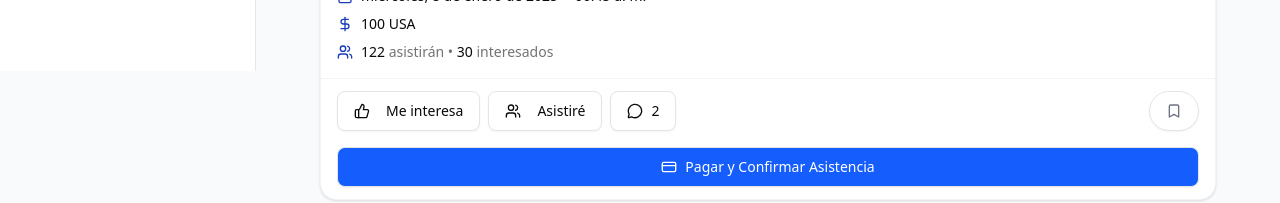
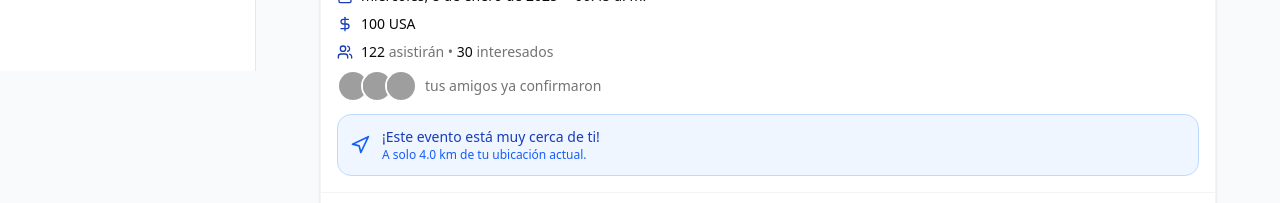
Before and after one commit to juanovni/event-feed-frontend, a Next.js app: page /feeds in a window 1280 px wide. Shown: the part 729-932 px from the top of the page. Built offline with nearby package versions, Linux system fonts and the light colour scheme; grey boxes are pictures that could not be loaded.

Commit message:
Added the NavigationWidget

```diff
--- a/package.json
+++ b/package.json
@@ -12,6 +12,7 @@
     "@headlessui/react": "^2.2.9",
     "@radix-ui/react-avatar": "^1.1.10",
     "@radix-ui/react-slot": "^1.2.3",
+    "@radix-ui/react-tooltip": "^1.2.8",
     "class-variance-authority": "^0.7.1",
     "clsx": "^2.1.1",
     "framer-motion": "^12.23.24",
--- a/src/components/feeds/FeedGridItem.tsx
+++ b/src/components/feeds/FeedGridItem.tsx
@@ -7,7 +7,10 @@ import {
   Calendar,
   CreditCard,
   DollarSign,
-  Map, MessageCircle, Share, ThumbsUp, UserPlus, Users
+  Map, MessageCircle,
+  ThumbsUp,
+  UserPlus,
+  Users
 } from "lucide-react";
 import { IoSendOutline } from "react-icons/io5";
 import { GalleryPopup } from "../ui/gallery/GalleryPopup";
@@ -15,7 +18,7 @@ import { Button } from "../ui/button";
 import { cn } from "@/lib/utils";
 import { Badge } from "../ui/badge";
 import { formatDate, formatTime } from "@/utils";
-import { AvatarIcon, AvatarProfile } from "@/components";
+import { AvatarProfile, AvatarsFriendsWidget, NavigationWidget } from "@/components";
 
 interface Props {
   event: Event;
@@ -26,7 +29,7 @@ export const FeedGridItem = ({ event }: Props) => {
   const [interested, setInterested] = useState(false);
   const [assist, setAssist] = useState(false);
   const [isFollowing, setIsFollowing] = useState(false);
-
+  const distanceKm = 4;
   const handleFollow = () => {
     setIsFollowing(!isFollowing)
     //onFollow?.(event.publisherId)
@@ -106,7 +109,13 @@ export const FeedGridItem = ({ event }: Props) => {
               <span className="font-medium text-foreground">30</span> interesados
             </p>
           </div>
+
+          <AvatarsFriendsWidget />
+
         </div>
+
+        <NavigationWidget distanceKm={distanceKm} />
+
       </div>
 
       {/* Actions */}
--- a/src/components/index.ts
+++ b/src/components/index.ts
@@ -5,3 +5,6 @@ export * from './ui/gallery/GalleryPopup';
 export * from './ui/sidebar/Sidebar';
 export * from './ui/sidebar/SidebarItem';
 export * from './ui/title/Title';
+
+export * from './ui/widgets/NavigationWidget';
+export * from './ui/widgets/AvatarsFriendsWidget';
--- /dev/null
+++ b/src/components/ui/tooltip.tsx
@@ -0,0 +1,61 @@
+"use client"
+
+import * as React from "react"
+import * as TooltipPrimitive from "@radix-ui/react-tooltip"
+
+import { cn } from "@/lib/utils"
+
+function TooltipProvider({
+  delayDuration = 0,
+  ...props
+}: React.ComponentProps<typeof TooltipPrimitive.Provider>) {
+  return (
+    <TooltipPrimitive.Provider
+      data-slot="tooltip-provider"
+      delayDuration={delayDuration}
+      {...props}
+    />
+  )
+}
+
+function Tooltip({
+  ...props
+}: React.ComponentProps<typeof TooltipPrimitive.Root>) {
+  return (
+    <TooltipProvider>
+      <TooltipPrimitive.Root data-slot="tooltip" {...props} />
+    </TooltipProvider>
+  )
+}
+
+function TooltipTrigger({
+  ...props
+}: React.ComponentProps<typeof TooltipPrimitive.Trigger>) {
+  return <TooltipPrimitive.Trigger data-slot="tooltip-trigger" {...props} />
+}
+
+function TooltipContent({
+  className,
+  sideOffset = 0,
+  children,
+  ...props
+}: React.ComponentProps<typeof TooltipPrimitive.Content>) {
+  return (
+    <TooltipPrimitive.Portal>
+      <TooltipPrimitive.Content
+        data-slot="tooltip-content"
+        sideOffset={sideOffset}
+        className={cn(
+          "bg-foreground text-background animate-in fade-in-0 zoom-in-95 data-[state=closed]:animate-out data-[state=closed]:fade-out-0 data-[state=closed]:zoom-out-95 data-[side=bottom]:slide-in-from-top-2 data-[side=left]:slide-in-from-right-2 data-[side=right]:slide-in-from-left-2 data-[side=top]:slide-in-from-bottom-2 z-50 w-fit origin-(--radix-tooltip-content-transform-origin) rounded-md px-3 py-1.5 text-xs text-balance",
+          className
+        )}
+        {...props}
+      >
+        {children}
+        <TooltipPrimitive.Arrow className="bg-foreground fill-foreground z-50 size-2.5 translate-y-[calc(-50%_-_2px)] rotate-45 rounded-[2px]" />
+      </TooltipPrimitive.Content>
+    </TooltipPrimitive.Portal>
+  )
+}
+
+export { Tooltip, TooltipTrigger, TooltipContent, TooltipProvider }
--- /dev/null
+++ b/src/components/ui/widgets/AvatarsFriendsWidget.tsx
@@ -0,0 +1,40 @@
+import React from 'react'
+import { Tooltip, TooltipContent, TooltipProvider, TooltipTrigger } from '../tooltip';
+import { Avatar, AvatarFallback, AvatarImage } from '../avatar';
+
+const confirmedFriends = [
+  { id: 1, name: "María", avatar: "https://randomuser.me/api/portraits/women/44.jpg" },
+  { id: 2, name: "Carlos", avatar: "https://randomuser.me/api/portraits/men/52.jpg" },
+  { id: 3, name: "Laura", avatar: "https://randomuser.me/api/portraits/women/32.jpg" },
+];
+
+export const AvatarsFriendsWidget = () => {
+  return (
+    <div className="flex items-center gap-2">
+      <TooltipProvider>
+        <div className="flex items-center -space-x-2">
+          {confirmedFriends.map((friend) => (
+            <Tooltip key={friend.id}>
+              <TooltipTrigger asChild>
+                <Avatar
+                  className="
+                      h-8 w-8 border-2 border-white rounded-full
+                      transition-transform duration-200
+                      hover:scale-110 hover:z-10 cursor-pointer
+                    "
+                >
+                  <AvatarImage src={friend.avatar} alt={friend.name} />
+                  <AvatarFallback>{friend.name[0]}</AvatarFallback>
+                </Avatar>
+              </TooltipTrigger>
+              <TooltipContent side="top" className="text-sm font-medium">
+                {friend.name}
+              </TooltipContent>
+            </Tooltip>
+          ))}
+        </div>
+      </TooltipProvider>
+      <p className="text-muted-foreground text-sm">tus amigos ya confirmaron</p>
+    </div>
+  )
+}
--- /dev/null
+++ b/src/components/ui/widgets/NavigationWidget.tsx
@@ -0,0 +1,25 @@
+import { Navigation } from "lucide-react";
+
+interface Props {
+  distanceKm: number;
+}
+
+export const NavigationWidget = ({ distanceKm }: Props) => {
+  return (
+    <>
+      {distanceKm !== null && distanceKm <= 5 && (
+        <div className="mt-3 p-3 rounded-xl bg-blue-50 border border-blue-200 flex items-center gap-3 animate-pulse-slow">
+          <Navigation className="text-blue-600 h-5 w-5" />
+          <div>
+            <p className="text-sm font-medium text-blue-800">
+              ¡Este evento está muy cerca de ti!
+            </p>
+            <p className="text-xs text-blue-600">
+              A solo {distanceKm.toFixed(1)} km de tu ubicación actual.
+            </p>
+          </div>
+        </div>
+      )}
+    </>
+  )
+}
```
Also changed, not shown: 1 other file (tests, documents, lock files or other folders).
